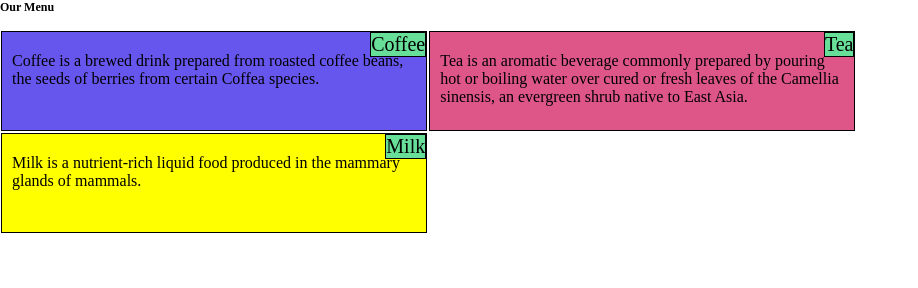
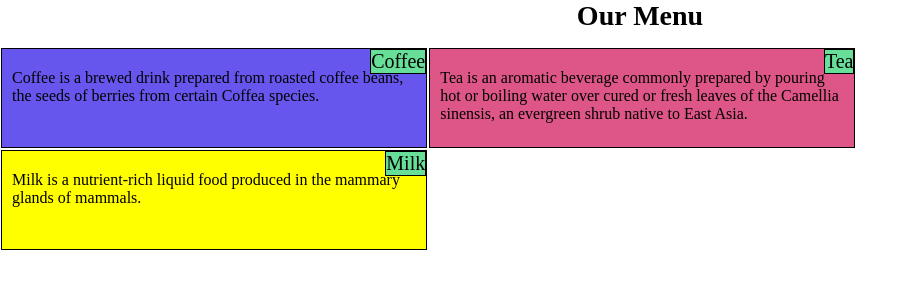
Before and after one commit to AnushaCherukuri04/mod2_sol, a plain HTML site: page index.html in a window 1280 px wide. Shown: the whole page, without its empty margins (0-918 px from the left). Drawn offline with Linux system fonts and the light colour scheme.

Commit message:
Update index.html

```diff
--- a/index.html
+++ b/index.html
@@ -16,7 +16,8 @@
 
 h1 {
   margin-bottom: 15px;
-  font-size: 75%;
+  font-size: 175%;
+text-align:center;
 }
 
 div {
```
